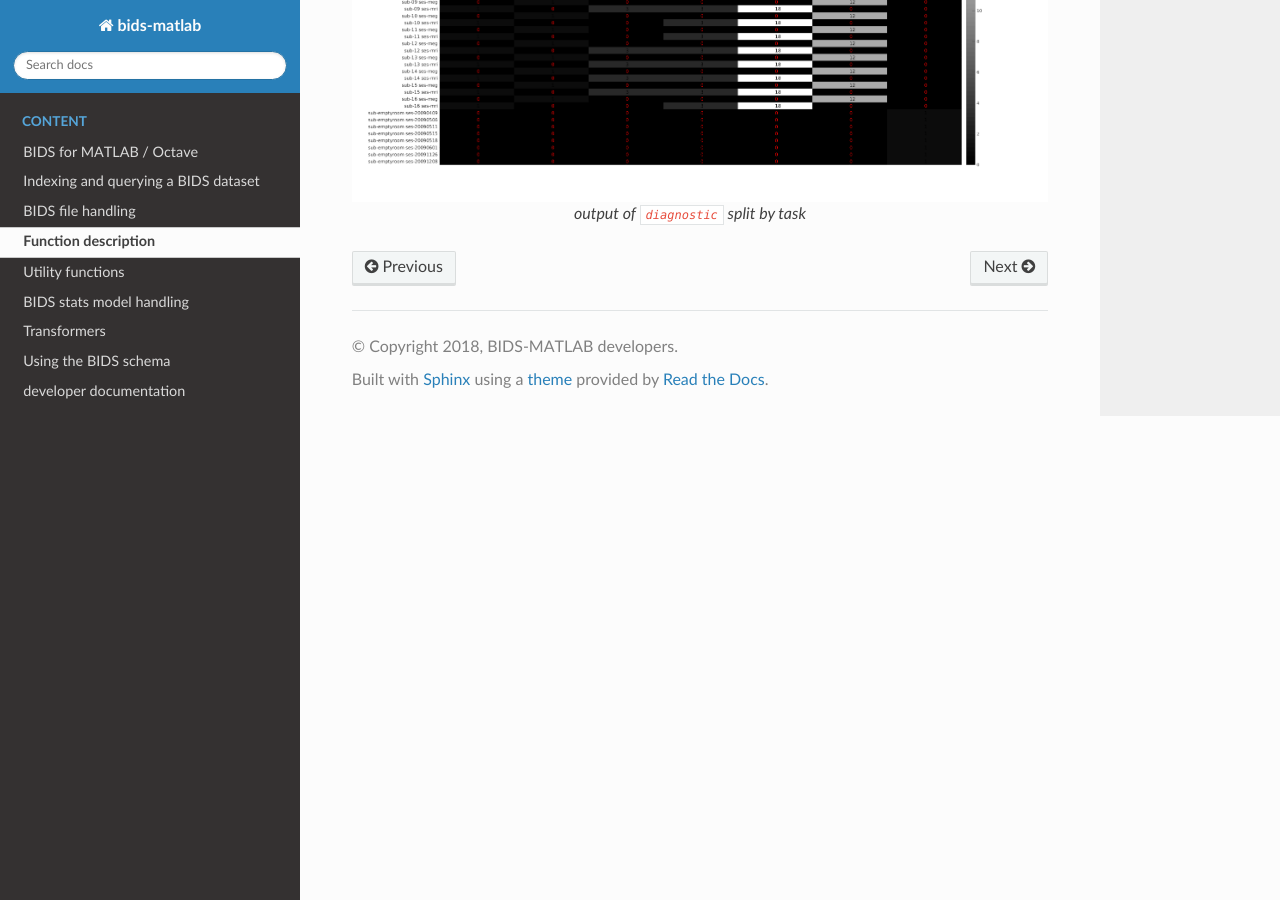
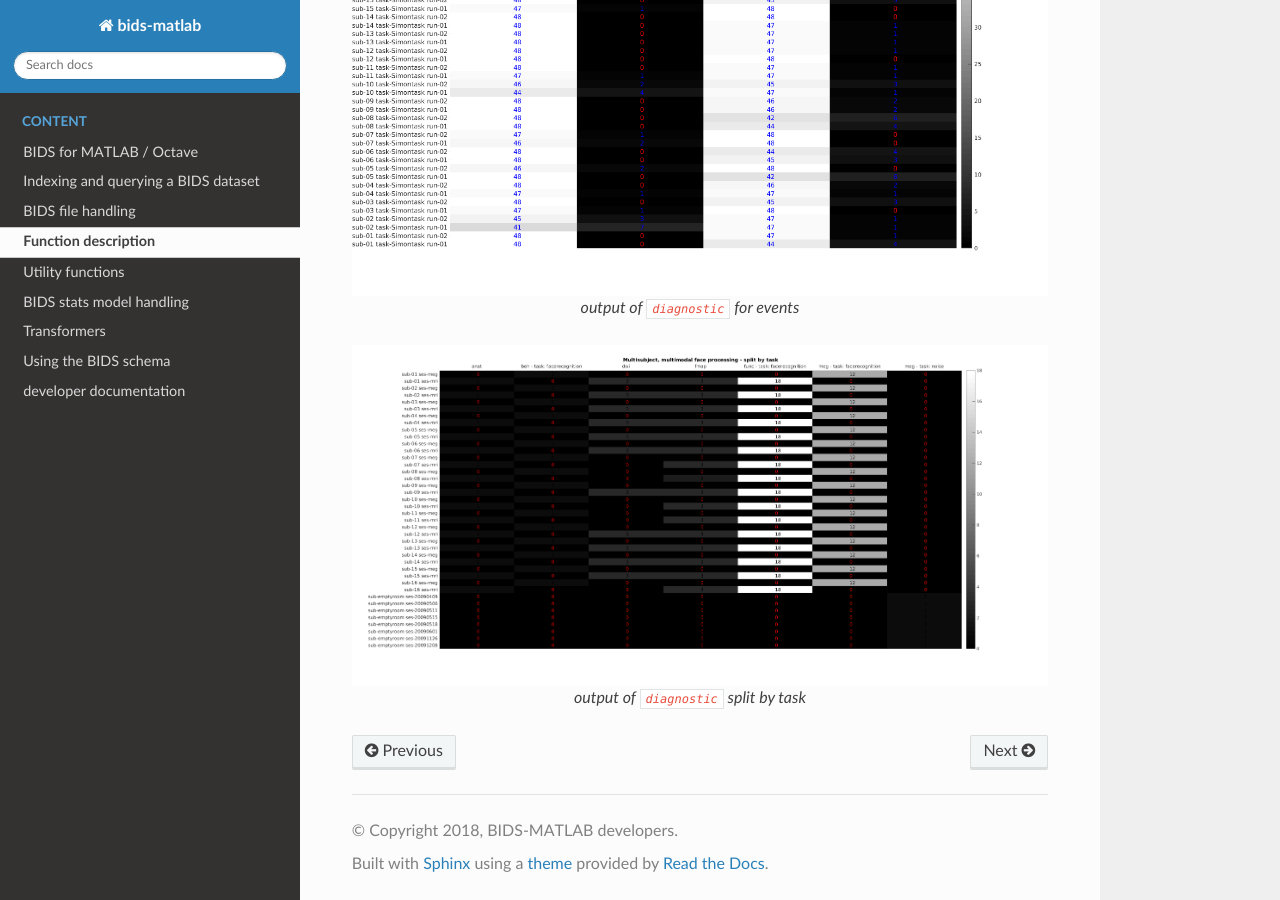
Before and after one commit to bids-standard/bids-matlab, a Sphinx documentation site: the page built from docs/source/function_description.rst, in a window 1280 px wide and 900 px high, scrolled down 1676 px. Built offline with Sphinx 7.4.7 and the Read the Docs theme 2.0.0, drawn with Linux system fonts in a browser that asks for light colours; the version number could not be read and is left out.

Commit message:
improve figure saving

```diff
--- a/docs/source/function_description.rst
+++ b/docs/source/function_description.rst
@@ -17,14 +17,19 @@ Function description
 
 .. autofunction:: diagnostic
 
-
-.. _fig_diagsnotic:
+.. _fig_diagnostic:
 .. figure::  images/MultisubjectMultimodalFaceProcessing.png
    :align:   center
 
    output of ``diagnostic``
 
-.. _fig_diagsnotic_task:
+.. _fig_diagnostic_events:
+.. figure::  images/Simon-task_func_Simontask.png
+   :align:   center
+
+   output of ``diagnostic`` for events
+
+.. _fig_diagnostic_task:
 .. figure::  images/MultisubjectMultimodalFaceProcessing_splitby-task.png
    :align:   center
 
```
Also changed, not shown: docs/source/images/Simon-task_func_Simontask.png (added), 2 other files.
